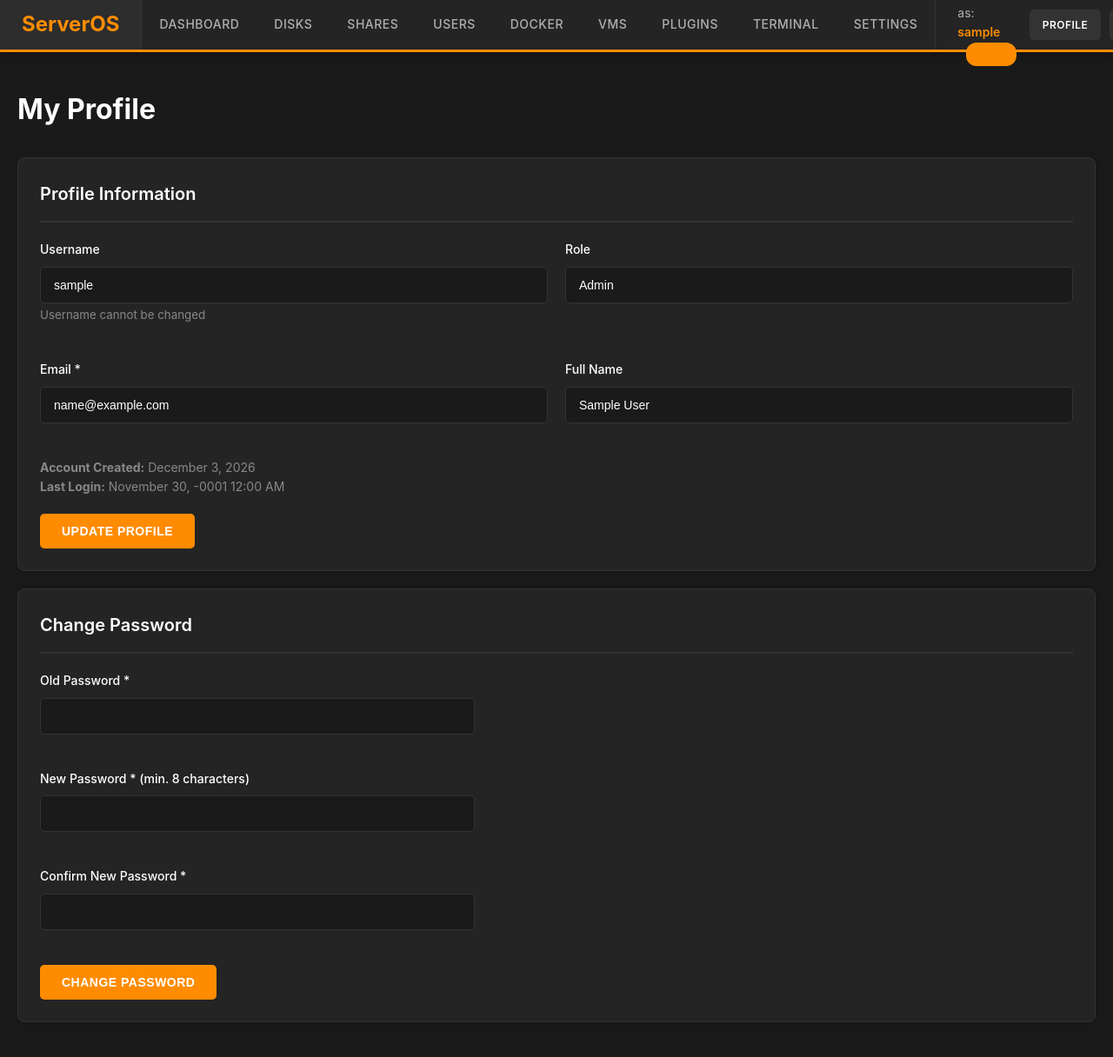
After one commit to chukfinley/tso, a PHP site: page /profile.php in a window 1280 px wide. The commit adds this page. Shown: the whole page at 87% size. Run offline with PHP 8.4, Linux system fonts and the light colour scheme; the visitor is signed in with stand-in values (Sample User, id 1).

Commit message:
Add profile link to navbar for improved user navigation

```diff
--- /dev/null
+++ b/public/profile.php
@@ -0,0 +1,197 @@
+<?php
+require_once __DIR__ . '/../config/config.php';
+require_once SRC_PATH . '/Database.php';
+require_once SRC_PATH . '/User.php';
+require_once SRC_PATH . '/Auth.php';
+
+$auth = new Auth();
+$auth->requireLogin(); // Any logged-in user can access their profile
+
+$userModel = new User();
+$db = Database::getInstance();
+
+$message = '';
+$messageType = '';
+
+// Get current user data
+$currentUser = $userModel->getById($_SESSION['user_id']);
+
+// Handle form submissions
+if ($_SERVER['REQUEST_METHOD'] === 'POST') {
+    $action = $_POST['action'] ?? '';
+
+    if ($action === 'update_profile') {
+        $email = trim($_POST['email'] ?? '');
+        $full_name = trim($_POST['full_name'] ?? '');
+
+        if ($email && filter_var($email, FILTER_VALIDATE_EMAIL)) {
+            $updateData = [
+                'email' => $email,
+                'full_name' => $full_name
+            ];
+
+            if ($userModel->update($_SESSION['user_id'], $updateData)) {
+                $message = 'Profile updated successfully!';
+                $messageType = 'success';
+
+                // Log activity
+                $db->query(
+                    "INSERT INTO activity_log (user_id, action, description, ip_address) VALUES (?, ?, ?, ?)",
+                    [$_SESSION['user_id'], 'profile_update', "Updated own profile", $_SERVER['REMOTE_ADDR']]
+                );
+
+                // Refresh user data
+                $currentUser = $userModel->getById($_SESSION['user_id']);
+            } else {
+                $message = 'Failed to update profile. Email may already be in use.';
+                $messageType = 'error';
+            }
+        } else {
+            $message = 'Please provide a valid email address.';
+            $messageType = 'error';
+        }
+    } elseif ($action === 'change_password') {
+        $oldPassword = $_POST['old_password'] ?? '';
+        $newPassword = $_POST['new_password'] ?? '';
+        $confirmPassword = $_POST['confirm_password'] ?? '';
+
+        if (strlen($newPassword) < PASSWORD_MIN_LENGTH) {
+            $message = 'Password must be at least ' . PASSWORD_MIN_LENGTH . ' characters long.';
+            $messageType = 'error';
+        } elseif ($newPassword !== $confirmPassword) {
+            $message = 'New passwords do not match.';
+            $messageType = 'error';
+        } elseif (!password_verify($oldPassword, $currentUser['password'])) {
+            $message = 'Incorrect old password.';
+            $messageType = 'error';
+        } else {
+            $hashedPassword = password_hash($newPassword, PASSWORD_BCRYPT);
+            if ($userModel->update($_SESSION['user_id'], ['password' => $hashedPassword])) {
+                $message = 'Password changed successfully!';
+                $messageType = 'success';
+
+                // Log activity
+                $db->query(
+                    "INSERT INTO activity_log (user_id, action, description, ip_address) VALUES (?, ?, ?, ?)",
+                    [$_SESSION['user_id'], 'password_change', "Changed own password", $_SERVER['REMOTE_ADDR']]
+                );
+
+                // Refresh user data
+                $currentUser = $userModel->getById($_SESSION['user_id']);
+            } else {
+                $message = 'Failed to change password.';
+                $messageType = 'error';
+            }
+        }
+    }
+}
+
+$pageTitle = 'My Profile';
+?>
+
+<?php include VIEWS_PATH . '/layout/header.php'; ?>
+<?php include VIEWS_PATH . '/layout/navbar.php'; ?>
+
+<div class="container">
+    <h1 style="margin-bottom: 30px; color: #fff;">My Profile</h1>
+
+    <?php if ($message): ?>
+        <div class="alert alert-<?php echo $messageType; ?>">
+            <?php echo htmlspecialchars($message); ?>
+        </div>
+    <?php endif; ?>
+
+    <!-- Profile Information Card -->
+    <div class="card">
+        <div class="card-header">Profile Information</div>
+        <div class="card-body">
+            <form method="POST" action="">
+                <input type="hidden" name="action" value="update_profile">
+
+                <div style="display: grid; grid-template-columns: 1fr 1fr; gap: 20px;">
+                    <div class="form-group">
+                        <label for="username">Username</label>
+                        <input type="text" id="username" class="form-control" value="<?php echo htmlspecialchars($currentUser['username']); ?>" disabled>
+                        <small style="color: #888;">Username cannot be changed</small>
+                    </div>
+
+                    <div class="form-group">
+                        <label for="role">Role</label>
+                        <input type="text" id="role" class="form-control" value="<?php echo htmlspecialchars(ucfirst($currentUser['role'])); ?>" disabled>
+                    </div>
+
+                    <div class="form-group">
+                        <label for="email">Email *</label>
+                        <input type="email" id="email" name="email" class="form-control" value="<?php echo htmlspecialchars($currentUser['email']); ?>" required>
+                    </div>
+
+                    <div class="form-group">
+                        <label for="full_name">Full Name</label>
+                        <input type="text" id="full_name" name="full_name" class="form-control" value="<?php echo htmlspecialchars($currentUser['full_name'] ?? ''); ?>">
+                    </div>
+                </div>
+
+                <div style="margin-top: 20px;">
+                    <p style="color: #888; font-size: 14px;">
+                        <strong>Account Created:</strong> <?php echo date('F j, Y', strtotime($currentUser['created_at'])); ?>
+                    </p>
+                    <p style="color: #888; font-size: 14px;">
+                        <strong>Last Login:</strong> <?php echo $currentUser['last_login'] ? date('F j, Y g:i A', strtotime($currentUser['last_login'])) : 'Never'; ?>
+                    </p>
+                </div>
+
+                <button type="submit" class="btn btn-primary" style="margin-top: 20px;">Update Profile</button>
+            </form>
+        </div>
+    </div>
+
+    <!-- Change Password Card -->
+    <div class="card">
+        <div class="card-header">Change Password</div>
+        <div class="card-body">
+            <form method="POST" action="" onsubmit="return validatePasswordForm()">
+                <input type="hidden" name="action" value="change_password">
+
+                <div style="display: grid; grid-template-columns: 1fr; gap: 20px; max-width: 500px;">
+                    <div class="form-group">
+                        <label for="old_password">Old Password *</label>
+                        <input type="password" id="old_password" name="old_password" class="form-control" required>
+                    </div>
+
+                    <div class="form-group">
+                        <label for="new_password">New Password * (min. <?php echo PASSWORD_MIN_LENGTH; ?> characters)</label>
+                        <input type="password" id="new_password" name="new_password" class="form-control" required minlength="<?php echo PASSWORD_MIN_LENGTH; ?>">
+                    </div>
+
+                    <div class="form-group">
+                        <label for="confirm_password">Confirm New Password *</label>
+                        <input type="password" id="confirm_password" name="confirm_password" class="form-control" required minlength="<?php echo PASSWORD_MIN_LENGTH; ?>">
+                    </div>
+                </div>
+
+                <button type="submit" class="btn btn-primary" style="margin-top: 20px;">Change Password</button>
+            </form>
+        </div>
+    </div>
+</div>
+
+<script>
+function validatePasswordForm() {
+    const newPassword = document.getElementById('new_password').value;
+    const confirmPassword = document.getElementById('confirm_password').value;
+
+    if (newPassword !== confirmPassword) {
+        alert('New passwords do not match!');
+        return false;
+    }
+
+    if (newPassword.length < <?php echo PASSWORD_MIN_LENGTH; ?>) {
+        alert('Password must be at least <?php echo PASSWORD_MIN_LENGTH; ?> characters long!');
+        return false;
+    }
+
+    return true;
+}
+</script>
+
+<?php include VIEWS_PATH . '/layout/footer.php'; ?>
--- a/views/layout/navbar.php
+++ b/views/layout/navbar.php
@@ -23,6 +23,7 @@ $currentPage = basename($_SERVER['PHP_SELF'], '.php');
                 <span class="badge badge-admin" style="margin-left: 10px;">Admin</span>
             <?php endif; ?>
         </div>
+        <a href="/profile.php" class="btn btn-secondary" style="font-size: 12px; padding: 8px 15px; margin-right: 10px;">Profile</a>
         <a href="/logout.php" class="btn btn-secondary" style="font-size: 12px; padding: 8px 15px;">Logout</a>
     </div>
 </nav>
```
